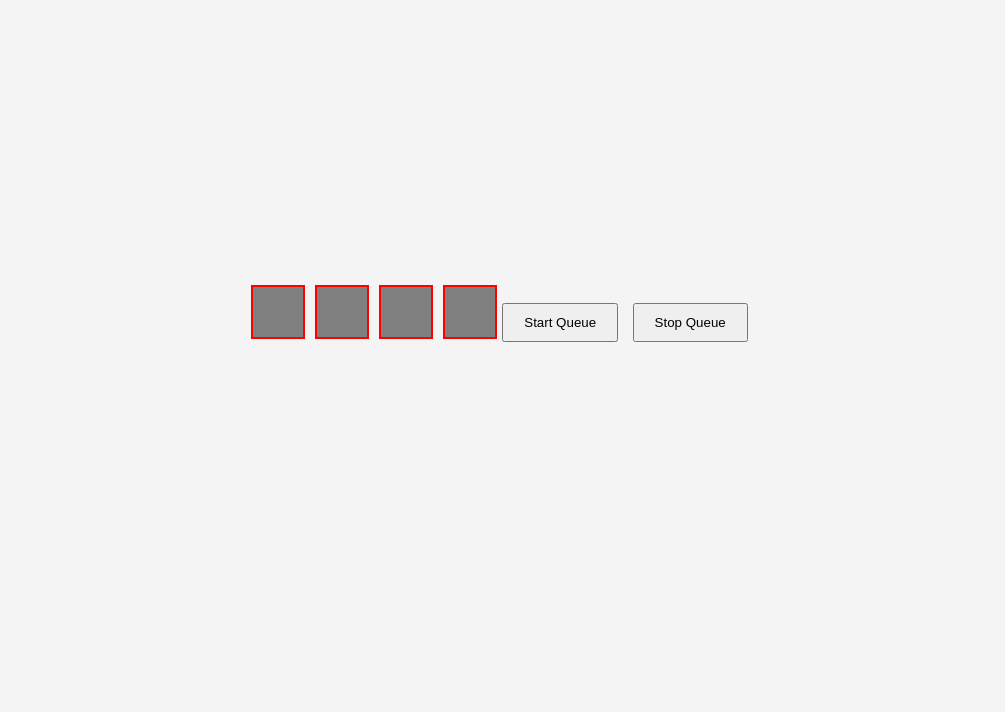
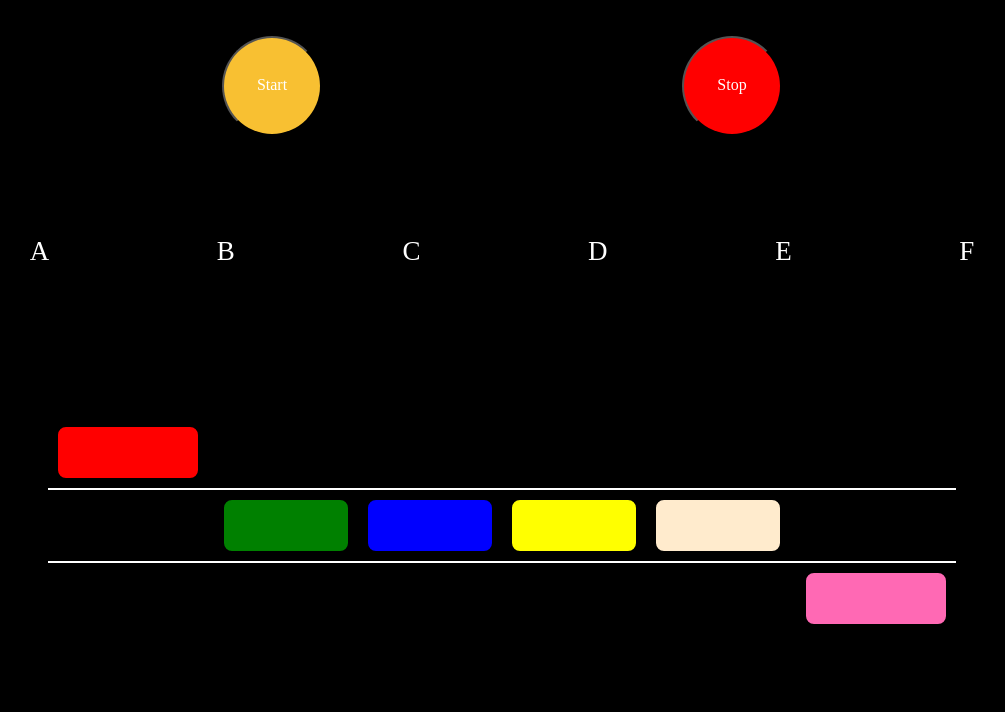
Before and after one commit to dasunwijayathilaka/Internet-Technology-Assignment-08, a plain HTML site: page index.html in a window 1280 px wide. Shown: the part 88-800 px from the top of the page, without its empty margins (138-1143 px from the left). Drawn offline with Linux system fonts and the light colour scheme.

Commit message:
A few mistakes done

```diff
--- a/index.html
+++ b/index.html
@@ -2,80 +2,184 @@
 <html lang="en">
 <head>
   <meta charset="UTF-8">
+  <meta name="description" content="que design used js">
+  <meta name="keywords" content="java, html, css, js, go, react, angular">
+  <meta name="author" content="ijse">
   <meta name="viewport" content="width=device-width, initial-scale=1.0">
-  <title>Queue Process</title>
+  <link rel="icon" type="image/x-icon" href="">
+  <link rel="stylesheet" href="assets/styles/normalize.css">
+  <title>que design used js</title>
+
   <style>
     body {
-        display: flex;
-        justify-content: center;
-        align-items: center;
-        height: 100vh;
-        margin: 0;
-        font-family: Arial, sans-serif;
-        background-color: #f4f4f4;
+      padding: 0;
+      margin: 0;
+      overflow-x: hidden;
+      background-color: black;
+    }
+    .que-01-section {
+      display: flex;
+      flex-direction: row;
+      color: white;
+      justify-content: space-evenly;
+      margin-top: 100px;
+      font-size: 27px;
+    }
+    .title-que {
+      color: hotpink;
+      font-weight: bold;
+      font-size: 5vw;
+      text-align: center;
+    }
+    button {
+      align-items: center;
+    }
+    .button-section {
+      display: flex;
+      flex-wrap: nowrap;
+      flex-direction: row;
+      justify-content: space-evenly;
     }
 
-    .queue-container {
-        display: flex;
-        flex-direction: row;
-        gap: 10px;
+    .que-02-section {
+      display: flex;
+      flex-direction: column;
+      flex-wrap: nowrap;
+      align-items: center;
+      margin-top: 150px;
+      /*width: 600px;*/
     }
 
-    .queue-item {
-        width: 50px;
-        height: 50px;
-        background-color: grey;
-        border: 2px solid red;
-        transition: background-color 0.5s ease;
+    .que-2-div {
+      height: 4vw;
+      width: 11vw;
+      background-color: red;
+      border: 2px solid black;
+      margin: 8px;
+      border-radius: 10px;
+    }
+    .que-02-section02 {
+      display: flex;
+      width: 45vw;
+      justify-content: center;
     }
 
-    .active {
-        background-color: red;
+    .que-02-section01 {
+      /*background: green;*/
+      width: 71vw;
+      border-bottom: 2px solid white;
+
     }
 
-    .controls {
-        margin-top: 20px;
+    .que-02-section03 {
+      display: flex;
+      width: 71vw;
+      justify-content: flex-end;
+      border-top: 2px solid white;
     }
 
-    button {
-        padding: 10px 20px;
-        margin: 5px;
-        cursor: pointer;
+    .button {
+      height: 100px;
+      width: 100px;
+      background: #f8c032;
+      color: white;
+      border-radius: 100px;
+    }
+    #btn-stop {
+      background-color: red;
+    }
+    .button-section {
+      margin-top: 50px;
     }
   </style>
 </head>
+
 <body>
-<div class="queue-container">
-  <div class="queue-item" id="item1"></div>
-  <div class="queue-item" id="item2"></div>
-  <div class="queue-item" id="item3"></div>
-  <div class="queue-item" id="item4"></div>
-</div>
-<div class="controls">
-  <button id="start">Start Queue</button>
-  <button id="stop">Stop Queue</button>
-</div>
+<div class="title-que">JS Que</div>
+
+<section class="button-section">
+  <button class="button" id="btn-start">Start</button>
+  <button class="button" id="btn-stop">Stop</button>
+</section>
+
+<section class="que-01-section">
+  <div id="div1">A</div>
+  <div id="div2">B</div>
+  <div id="div3">C</div>
+  <div id="div4">D</div>
+  <div id="div5">E</div>
+  <div id="div6">F</div>
+</section>
+
+<section class="que-02-section">
+  <div class="que-02-section01">
+    <div class="que-2-div" id="color1"></div>
+  </div>
+  <div class="que-02-section02">
+    <div class="que-2-div" id="color2"></div>
+    <div class="que-2-div" id="color3"></div>
+    <div class="que-2-div" id="color4"></div>
+    <div class="que-2-div" id="color5"></div>
+  </div>
+  <div class="que-02-section03">
+    <div class="que-2-div" id="color6"></div>
+  </div>
+</section>
+
+
+
+
 
 <script>
-  let items = document.querySelectorAll('.queue-item');
-  let current = 0;
-  let interval;
 
-  function startQueue() {
-      stopQueue(); // Stop previous interval if any
-      interval = setInterval(() => {
-          items.forEach(item => item.classList.remove('active'));
-          items[current].classList.add('active');
-          current = (current + 1) % items.length;
-      }, 1000);
-  }
+  let start_button = document.getElementById("btn-start")
+  let stop_button = document.getElementById("btn-stop")
 
-  function stopQueue() {
-      clearInterval(interval);
-  }
+  let intervalId;
 
-  document.getElementById('start').addEventListener('click', startQueue);
-  document.getElementById('stop').addEventListener('click', stopQueue);
+  document.getElementById("color1").style.backgroundColor="red";
+  document.getElementById("color2").style.backgroundColor="green";
+  document.getElementById("color3").style.backgroundColor="blue";
+  document.getElementById("color4").style.backgroundColor="yellow"
+  document.getElementById("color5").style.backgroundColor="blanchedalmond";
+  document.getElementById("color6").style.backgroundColor="hotpink";
+
+  start_button.addEventListener('click', function () {
+    let ar = ["A", "B", "C", "D", "E", "F"];
+    let arr = ["red", "green", "blue", "yellow", "blanchedalmond", "hotpink"];
+
+    intervalId = setInterval(() => {
+
+      let last_value = ar.pop();
+      let arrLastValue = arr.pop();
+
+      ar.unshift(last_value);
+      arr.unshift(arrLastValue);
+
+
+      console.log(ar);
+
+      document.getElementById("div1").innerText=ar[0];
+      document.getElementById("div2").innerText=ar[1];
+      document.getElementById("div3").innerText=ar[2];
+      document.getElementById("div4").innerText=ar[3];
+      document.getElementById("div5").innerText=ar[4];
+      document.getElementById("div6").innerText=ar[5];
+
+      document.getElementById("color1").style.backgroundColor=arr[0];
+      document.getElementById("color2").style.backgroundColor=arr[1];
+      document.getElementById("color3").style.backgroundColor=arr[2];
+      document.getElementById("color4").style.backgroundColor=arr[3];
+      document.getElementById("color5").style.backgroundColor=arr[4];
+      document.getElementById("color6").style.backgroundColor=arr[5];
+    }, 1500);
+
+  })
+
+  stop_button.addEventListener('click', function () {
+    clearInterval(intervalId);
+  });
 </script>
+
 </body>
 </html>
```
